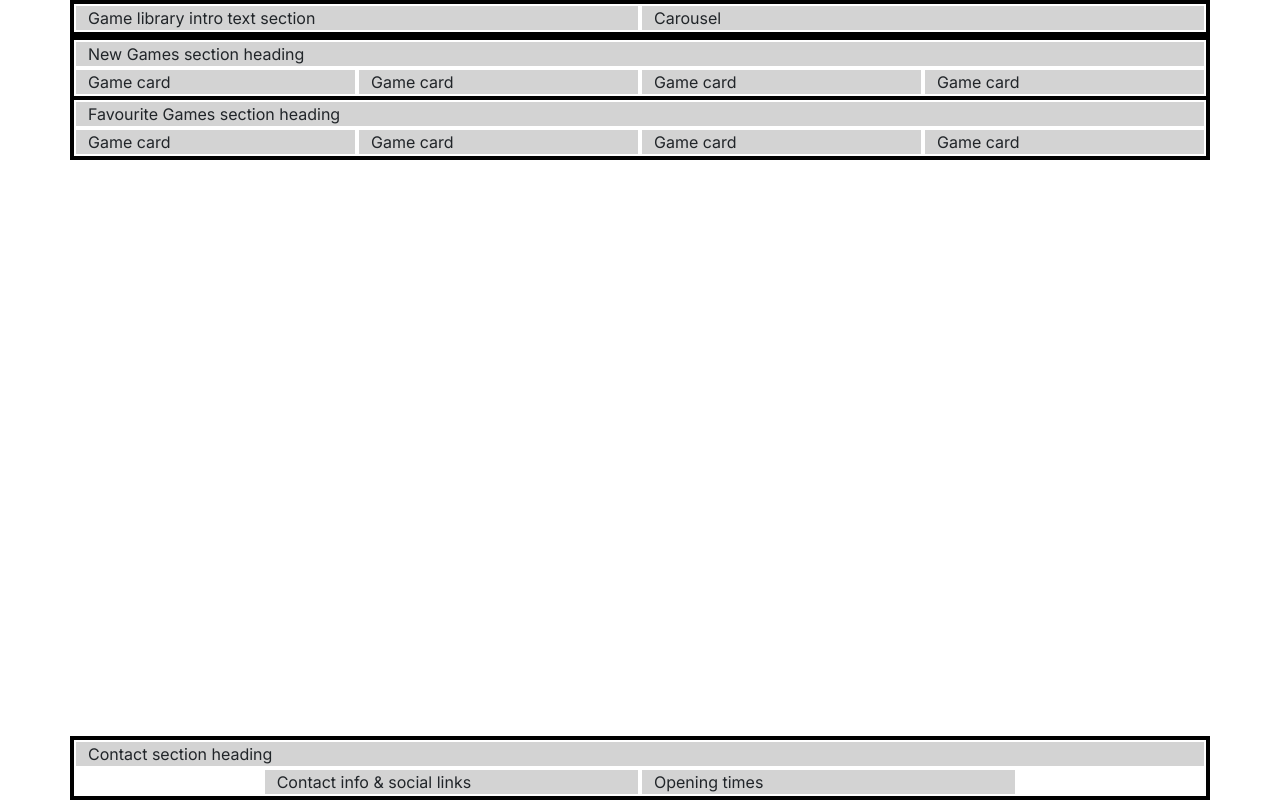
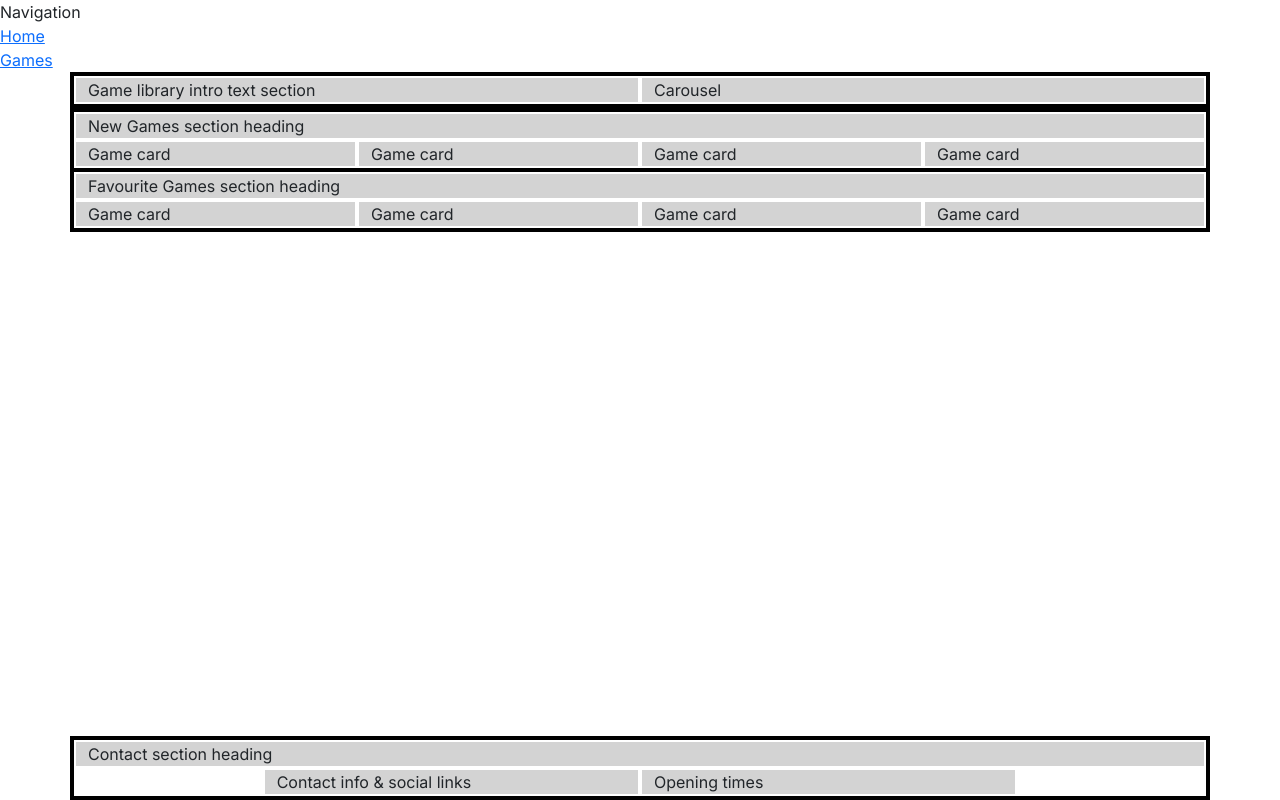
Before and after one commit to Maddz223/Boardwalk-Games, a plain HTML site: page game-library.html in a window 1280 px wide. Drawn offline with nearby package versions, Linux system fonts and the light colour scheme; a web font is replaced by a local one.

Commit message:
Added navigation bar for testing

```diff
--- a/game-library.html
+++ b/game-library.html
@@ -16,6 +16,9 @@
     <link rel="stylesheet" href="assets/css/style.css">
 
 </head>
+<div>Navigation</div>
+<a href="index.html">Home</a>
+<a href="game-library.html">Games</a>
 <!-- Classes on body set to work with mt-auto on footer to ensure it always stays at the bottom of the page -->
 <body class="d-flex flex-column min-vh-100">
     <!-- Header with carousel -->
```
Also changed, not shown: index.html (+3 -0 lines).
